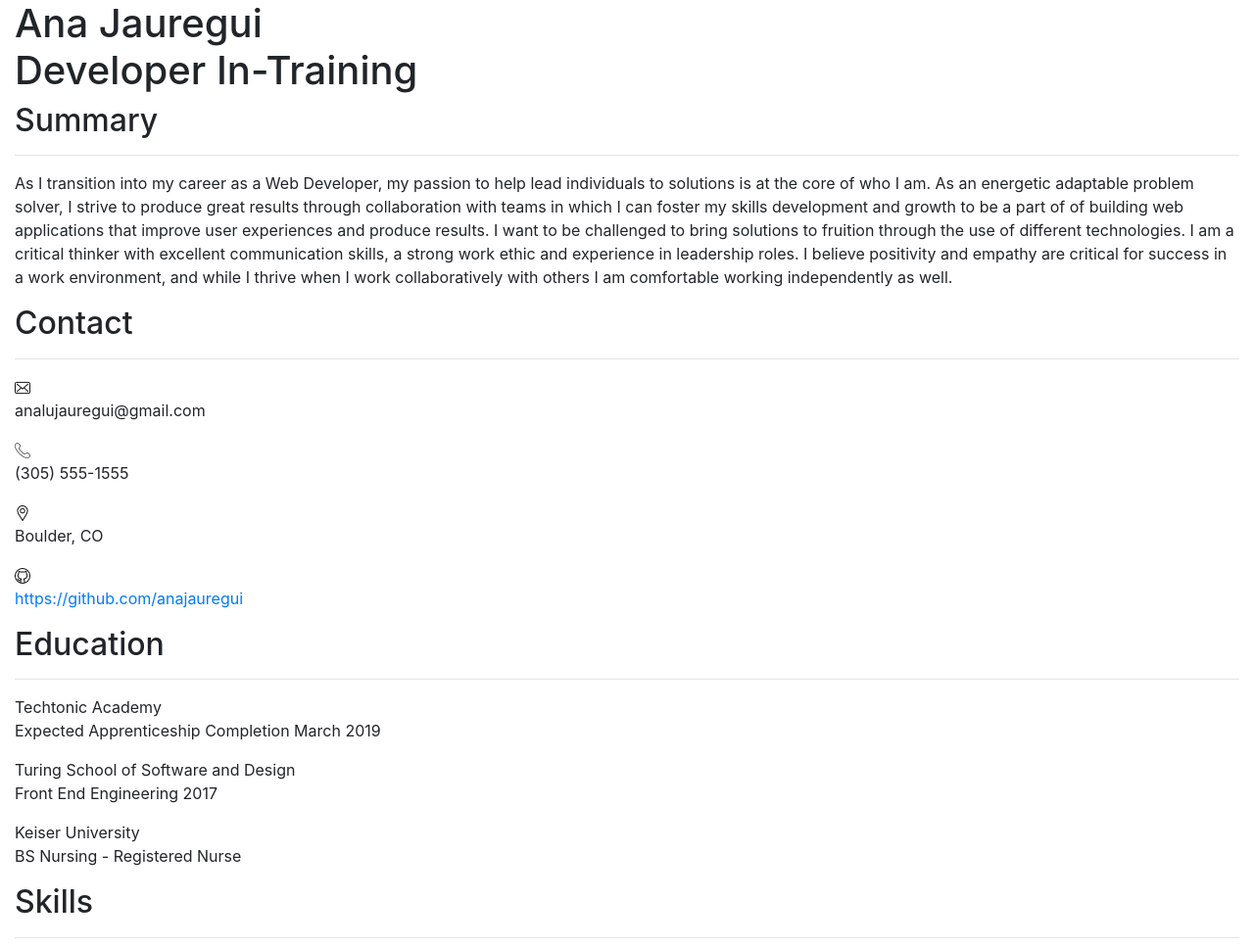
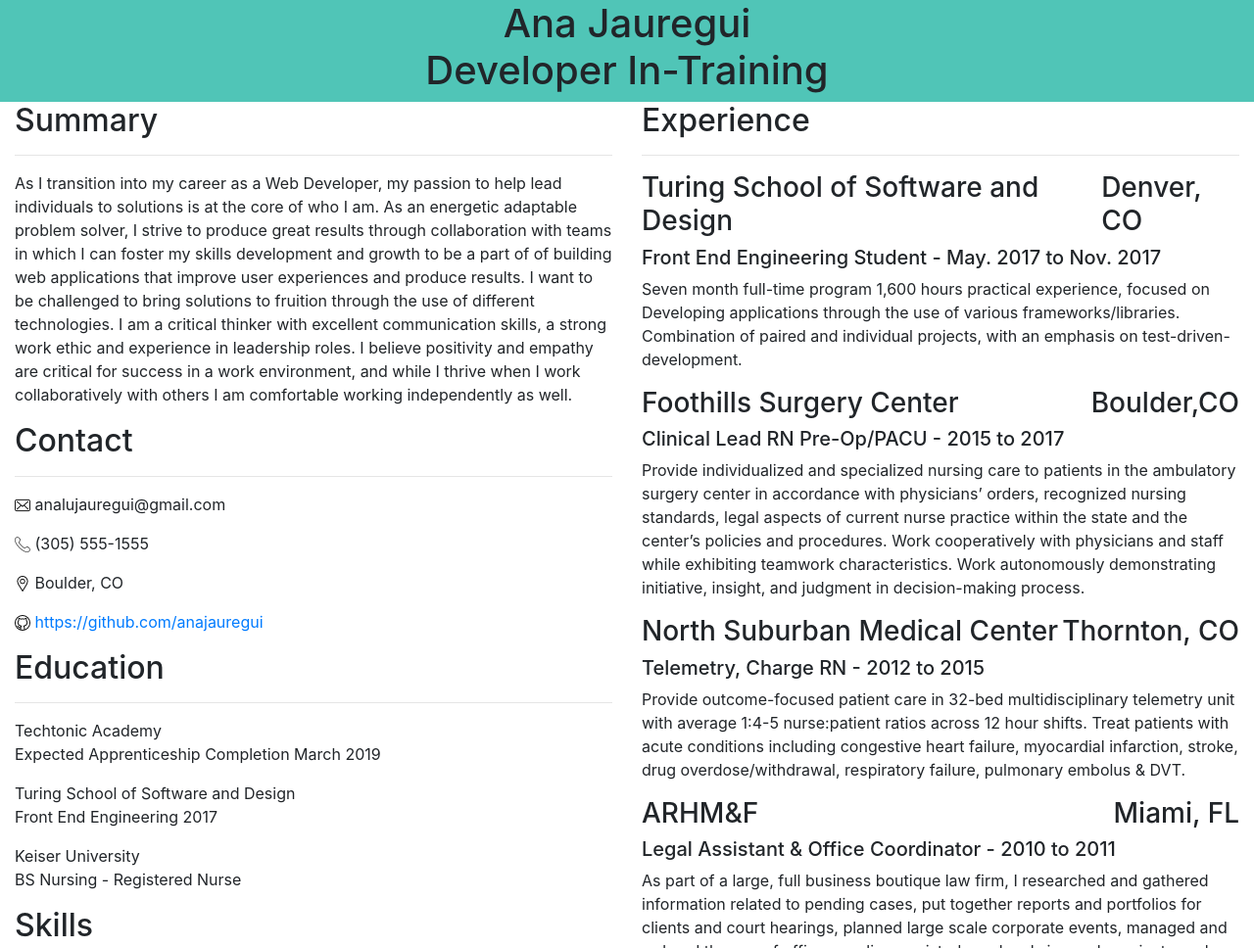
Before and after one commit to ajaureguiTechtonic/Resume2.0-Bootstrap, a plain HTML site: page index.html in a window 1280 px wide. Shown: the top 968 px of the page at 98% size. Drawn offline with nearby package versions, Linux system fonts and the light colour scheme.

Commit message:
add spacing for previous emplyment columns

```diff
--- a/css/styles.css
+++ b/css/styles.css
@@ -0,0 +1,13 @@
+header {
+  background-color: #50c5b7;
+}
+
+.contact p,
+.previous-employment h3 {
+  display: inline-block;
+}
+
+.previous-employment {
+  display: flex;
+  justify-content: space-between;
+}
--- a/index.html
+++ b/index.html
@@ -5,13 +5,14 @@
     <meta name="viewport" content="width=device-width, initial-scale=1, shrink-to-fit=no">
     <title>Ana Jauregui Resume</title>
     <link rel="stylesheet" href="https://stackpath.bootstrapcdn.com/bootstrap/4.1.3/css/bootstrap.min.css" integrity="sha384-MCw98/SFnGE8fJT3GXwEOngsV7Zt27NXFoaoApmYm81iuXoPkFOJwJ8ERdknLPMO" crossorigin="anonymous">
+    <link rel="stylesheet" href="css/styles.css" type="text/css">
   </head>
   <body class="container-fluid">
-    <header class="main-info">
-        <h1><span class="name">Ana Jauregui</span> <br/> Developer In-Training </h1>
+    <header class="main-info row">
+        <h1 class="col-sm-12 text-center"><span class="name">Ana Jauregui</span> <br/> Developer In-Training </h1>
     </header>
-    <main class="body-content">
-      <div class="left-col">
+    <main class="body-content row">
+      <div class="left-col col-sm-6">
         <section class="summary">
           <h2>Summary</h2>
           <hr>
@@ -61,7 +62,7 @@
           </div>
         </section>
       </div>
-      <div class="right-col">
+      <div class="right-col col-sm-6">
         <section class="experience">
           <h2>Experience</h2>
           <hr>
```
